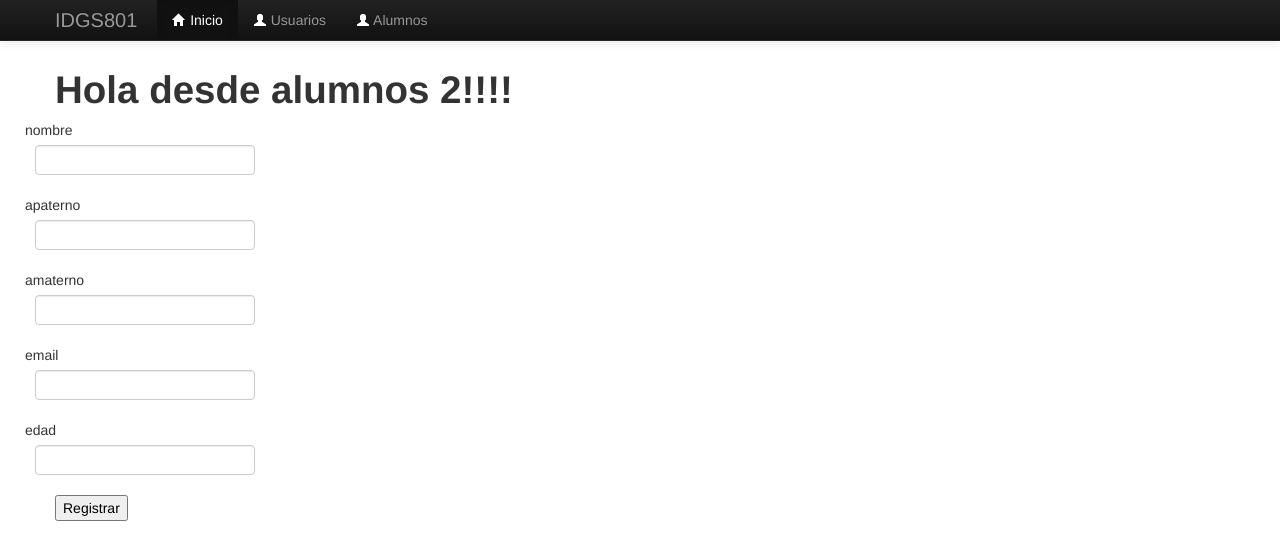
After one commit to IDGS80121000466/IntroFlask-IDGS801, a Flask app: page /alumnos2 in a window 1280 px wide. The commit adds this page. Shown: the top 560 px of the page. Run offline with Flask 3, Linux system fonts and the light colour scheme; some libraries are stand-ins or nearby versions.

Commit message:
EEG_29/01/2024_FormularioAlumnosConMacros

```diff
--- a/forms.py
+++ b/forms.py
@@ -1,8 +1,15 @@
 from wtforms import Form
-from wtforms import StringField, TelField
+from flask_wtf import FlaskForm
+
+from wtforms import StringField, TelField, IntegerField
+from wtforms import EmailField
+
+from wtforms.validators import DataRequired, Email
 
 
 class UserForm(Form):
     nombre=StringField('nombre')
-    email=StringField('email') #crear campo de validacion correcto
-    apaterno=TelField('apaterno')
+    apaterno=StringField('apaterno')
+    amaterno=StringField('amaterno')
+    email=EmailField('email')
+    edad=IntegerField('edad')
--- a/main.py
+++ b/main.py
@@ -1,6 +1,8 @@
 from flask import Flask, render_template, request
 from flask import Flask, render_template, request, send_from_directory
+from forms import UserForm
 import os
+import forms
 
 app = Flask(__name__)
 
@@ -13,6 +15,13 @@ def alumnos_route():
     titulo = "UTL!!!"
     nombres = ["Mario", "Pedro", "Juan", "Angel"]
     return render_template("alumnos.html", titulo=titulo, nombres=nombres)
+
+@app.route("/alumnos2", methods=['GET', 'POST'])
+def alumnos():
+    alumno_clase=forms.UserForm(request.form)
+    if request.method=='POST':
+        pass
+    return render_template("alumnos2.html",form=alumno_clase)
 
 @app.route("/maestros")
 def maestros():
--- /dev/null
+++ b/templates/_macros.html
@@ -0,0 +1,11 @@
+{%macro datos(name,placeholder,type='text')%}
+<p><input name="{{name}}" type="{{type}}" placeholder="{{placeholder}}"></p>
+
+
+{% endmacro %}
+
+{%macro camposNuevos(field) %}
+<td>{{field.label}}</td>
+<dd>{{field(**kwargs) | safe}}</dd>
+
+{%endmacro%}
--- /dev/null
+++ b/templates/alumnos2.html
@@ -0,0 +1,36 @@
+
+{% extends "layout2.html" %}
+{%block container %}
+{% import "_macros.html" as macros%}
+
+<h1>Hola desde alumnos 2!!!!</h1>
+<form action="">
+    <div class="row control-group">
+        <div class="form-groupform-group col-xs-12 floating-label-form-group ontrols">
+            {{macros.camposNuevos(form.nombre,class='form-control')}}
+        </div>
+    </div>
+    <div class="row control-group">
+        <div class="form-groupform-group col-xs-12 floating-label-form-group ontrols">
+            {{macros.camposNuevos(form.apaterno,class='form-control')}}
+        </div>
+    </div>
+    <div class="row control-group">
+        <div class="form-groupform-group col-xs-12 floating-label-form-group ontrols">
+            {{macros.camposNuevos(form.amaterno,class='form-control')}}
+        </div>
+    </div>
+    <div class="row control-group">
+        <div class="form-groupform-group col-xs-12 floating-label-form-group ontrols">
+            {{macros.camposNuevos(form.email,class='form-control')}}
+        </div>
+    </div>
+    <div class="row control-group">
+        <div class="form-groupform-group col-xs-12 floating-label-form-group ontrols">
+            {{macros.camposNuevos(form.edad,class='form-control')}}
+        </div>
+    </div>
+    <input type="submit" id="btn1" name="btn1" value="Registrar">
+</form>
+
+{% endblock %}
--- a/templates/layout2.html
+++ b/templates/layout2.html
@@ -51,7 +51,7 @@
 
     <div class="container">
 
-        {% block content %}
+        {% block container %}
 
         {% endblock %}
 
```
